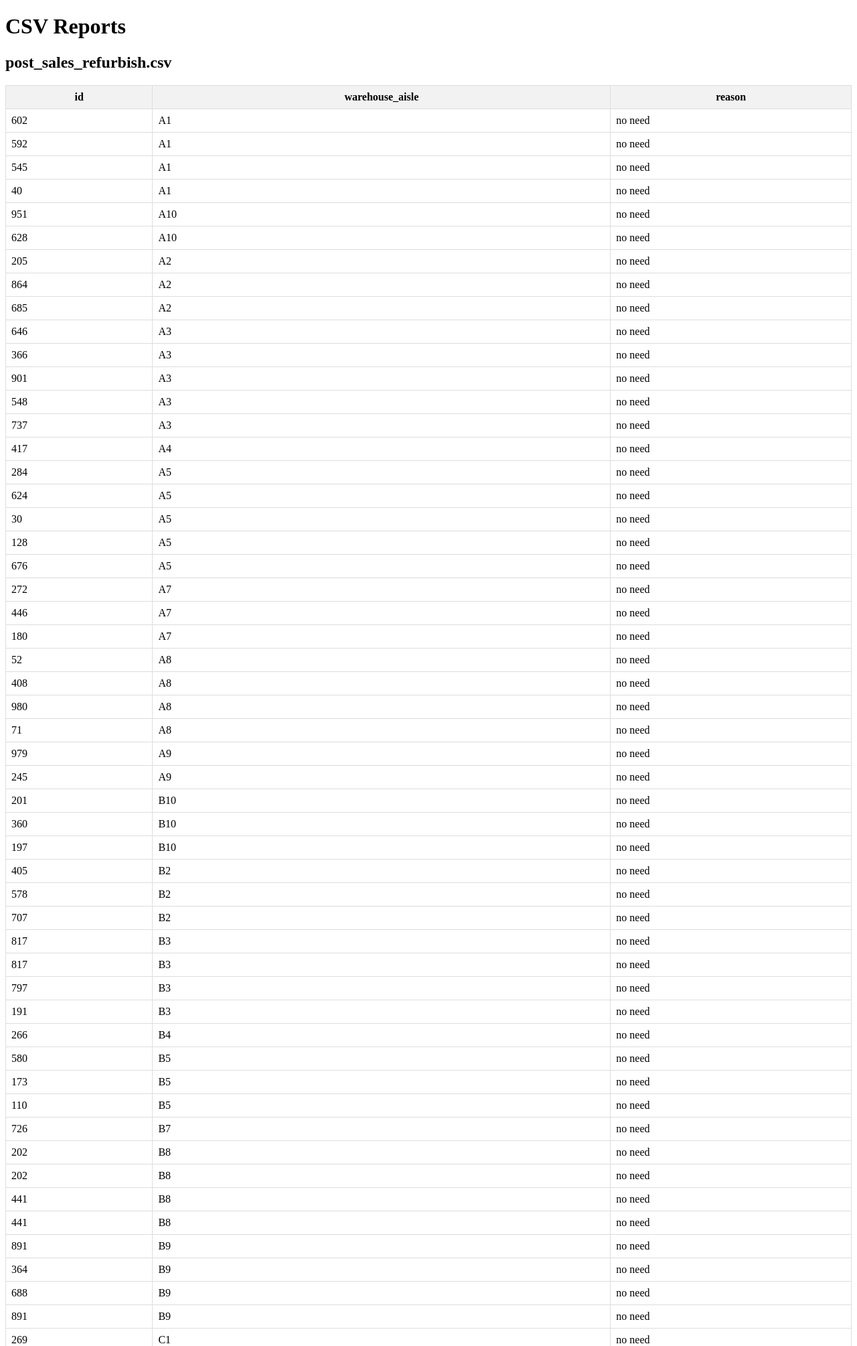
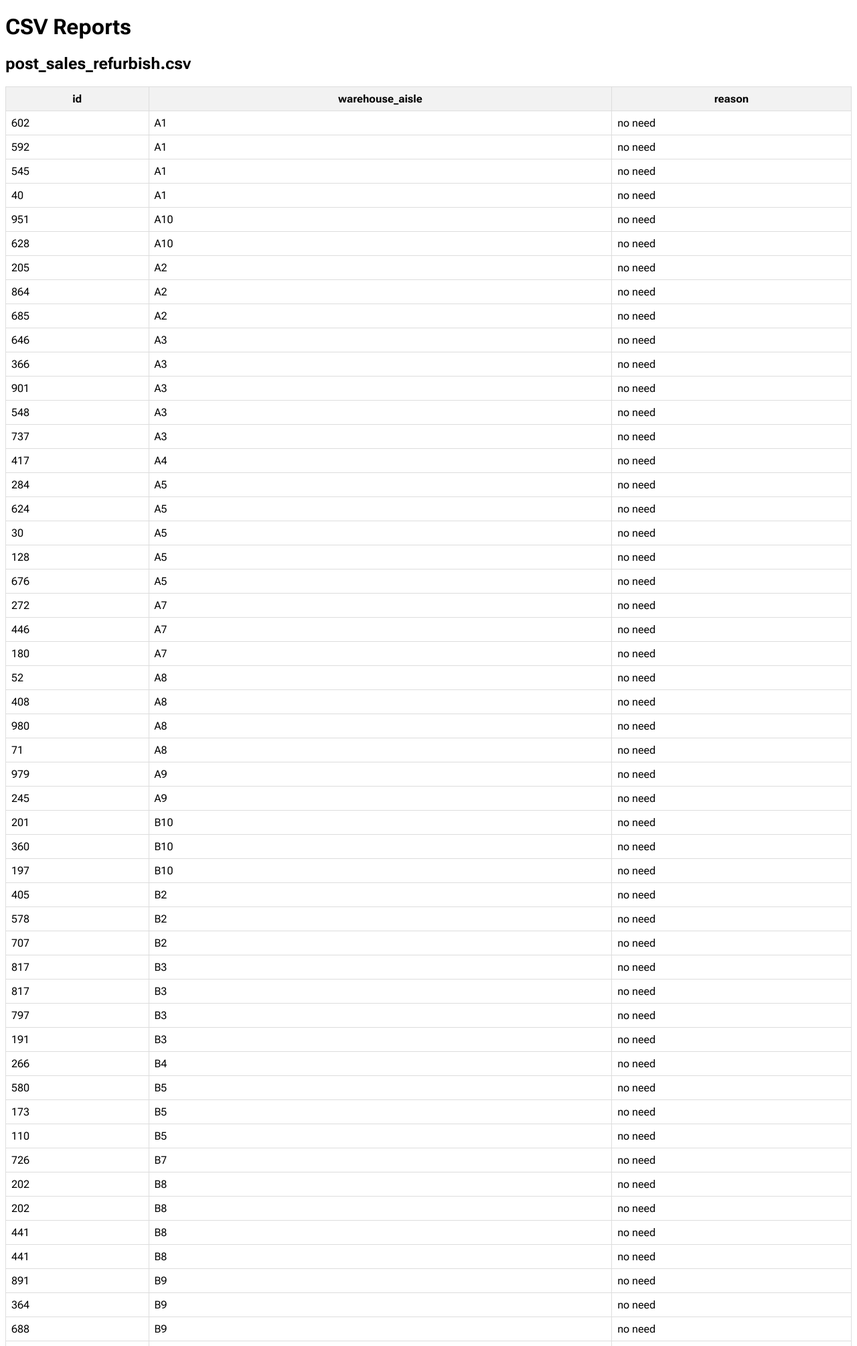
Before and after one commit to ghorus/mfals, a Flask app: page / in a window 1280 px wide. Shown: the top 2009 px of the page at 67% size. Run offline with Flask 3, Linux system fonts and the light colour scheme.

Commit message:
changed fonts

```diff
--- a/templates/index.html
+++ b/templates/index.html
@@ -5,6 +5,7 @@
     <meta name="viewport" content="width=device-width, initial-scale=1.0">
     <title>CSV Reports</title>
     <style>
+        body {font-family: "Roboto Flex", system-ui;}
         table {
             width: 100%;
             border-collapse: collapse;
@@ -18,6 +19,9 @@
             background-color: #f2f2f2;
         }
     </style>
+    <link rel="preconnect" href="https://fonts.googleapis.com">
+    <link rel="preconnect" href="https://fonts.gstatic.com" crossorigin>
+    <link href="https://fonts.googleapis.com/css2?family=Roboto+Flex:opsz,wght@8..144,100..1000&family=Roboto+Mono:ital,wght@0,100..700;1,100..700&display=swap" rel="stylesheet">
 </head>
 <body>
     <h1>CSV Reports</h1>
```
